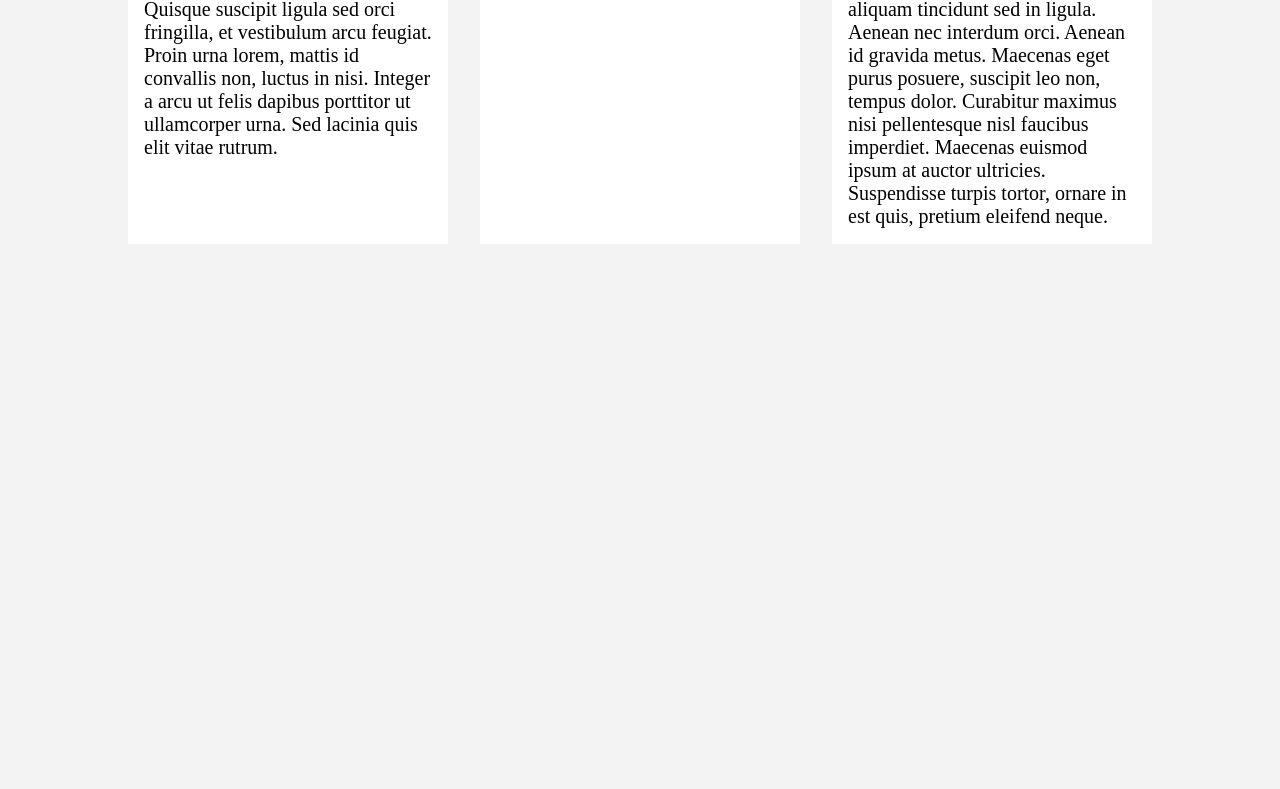
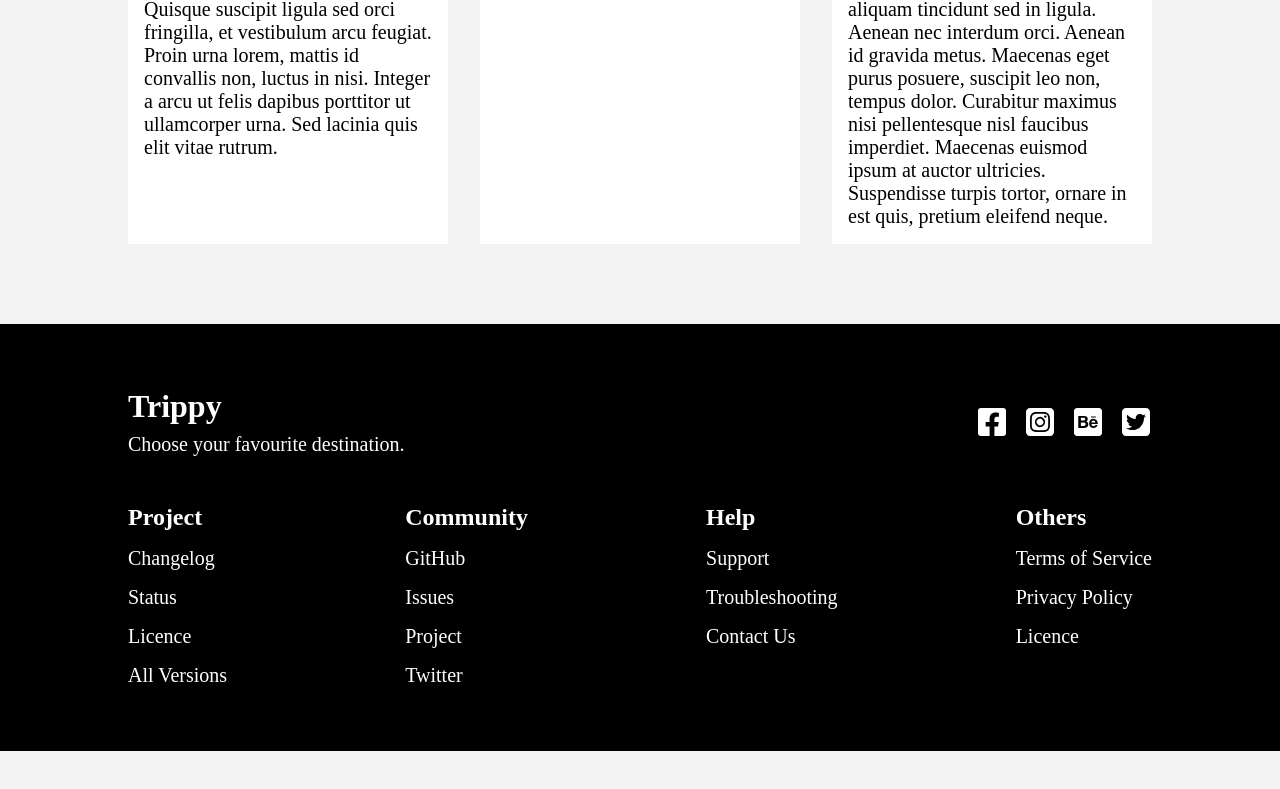
Before and after one commit to dawole94/travel-website, a React (Vite) app: page / in a window 1280 px wide. Shown: the part 2744-3533 px from the top of the page. After the commit the page ends 3495 px from the top, so only its background shows below. Built offline with nearby package versions, Linux system fonts and the light colour scheme.

Commit message:
bottom-section

```diff
--- a/src/App.css
+++ b/src/App.css
@@ -1,5 +1,4 @@
 body {
-  height: 4000px;
   background-color: rgb(243, 243, 243);
   width: 100%;
   overflow-x: hidden;
@@ -384,9 +383,13 @@ body {
 }
 
 .recent-trips {
-  width: 80vw;
+  /* width: 80vw;
   position: absolute;
-  left: 10vw;
+  left: 10vw; */
+  width: 100vw;
+  display: flex;
+  flex-direction: column;
+  align-items: center;
 }
 
 .recent-trips-title {
@@ -409,6 +412,7 @@ body {
   .recent-trips-examples {
     display: flex;
     gap: 2rem;
+    width: 80%;
   }
 }
 
@@ -436,5 +440,66 @@ body {
     display: flex;
     flex-direction: column;
     gap: 2rem;
+    width: 80%;
   }
 }
+
+.bottom-section-background {
+  background-color: black;
+  display: flex;
+  justify-content: center;
+  margin-top: 5rem;
+}
+
+.bottom-section {
+  background-color: black;
+  color: white;
+  padding: 4rem 0;
+  display: flex;
+  flex-direction: column;
+  gap: 3rem;
+  width: 80%;
+}
+
+.bottom-section-high {
+  display: flex;
+  justify-content: space-between;
+  align-items: center;
+}
+
+.bottom-section-low {
+  display: flex;
+  justify-content: space-between;
+}
+
+.left-part h1 {
+  margin-bottom: 0.5rem;
+}
+
+.left-part p {
+  font-size: 1.25rem;
+}
+
+.right-part {
+  display: flex;
+  gap: 1rem;
+}
+
+.right-part-icon {
+  font-size: 2rem;
+}
+
+.right-part-icon :hover {
+  color: aqua;
+  cursor: pointer;
+}
+
+.bottom-section-low p {
+  font-size: 1.25rem;
+}
+
+.bottom-section-low-component {
+  display: flex;
+  flex-direction: column;
+  gap: 1rem;
+}
--- a/src/App.jsx
+++ b/src/App.jsx
@@ -6,6 +6,7 @@ import NavbarSmall from './components/NavbarSmall';
 import { useState, useEffect } from "react";
 import PopularDestinations from './components/PopularDestinations';
 import RecentTrips from './components/RecentTrips';
+import BottomSection from './components/BottomSection';
 
 function App() {
 
@@ -29,6 +30,7 @@ function App() {
       {(isSmall) ? <NavbarSmall/> : <Navbar/>}
       <PopularDestinations/>
       <RecentTrips/>
+      <BottomSection/>
     </>
   )
 }
--- /dev/null
+++ b/src/components/BottomSection.jsx
@@ -0,0 +1,54 @@
+import React from "react";
+import { FaFacebookSquare } from "react-icons/fa";
+import { FaSquareInstagram } from "react-icons/fa6";
+import { FaBehanceSquare } from "react-icons/fa";
+import { FaSquareTwitter } from "react-icons/fa6";
+
+export default function BottomSection() {
+  return(
+    <div className="bottom-section-background">
+      <div className="bottom-section">
+        <div className="bottom-section-high">
+          <div className="left-part">
+            <h1>Trippy</h1>
+            <p>Choose your favourite destination.</p>
+          </div>
+          <div className="right-part">
+            <FaFacebookSquare className="right-part-icon"/>
+            <FaSquareInstagram className="right-part-icon"/>
+            <FaBehanceSquare className="right-part-icon"/>
+            <FaSquareTwitter className="right-part-icon"/>
+          </div>
+        </div>
+        <div className="bottom-section-low">
+          <div className="bottom-section-low-component">
+            <h2>Project</h2>
+            <p>Changelog</p>
+            <p>Status</p>
+            <p>Licence</p>
+            <p>All Versions</p>
+          </div>
+          <div className="bottom-section-low-component">
+            <h2>Community</h2>
+            <p>GitHub</p>
+            <p>Issues</p>
+            <p>Project</p>
+            <p>Twitter</p>
+          </div>
+          <div className="bottom-section-low-component">
+            <h2>Help</h2>
+            <p>Support</p>
+            <p>Troubleshooting</p>
+            <p>Contact Us</p>
+          </div>
+          <div className="bottom-section-low-component">
+            <h2>Others</h2>
+            <p>Terms of Service</p>
+            <p>Privacy Policy</p>
+            <p>Licence</p>
+          </div>
+        </div>
+      </div>
+    </div>
+  )
+}
```
